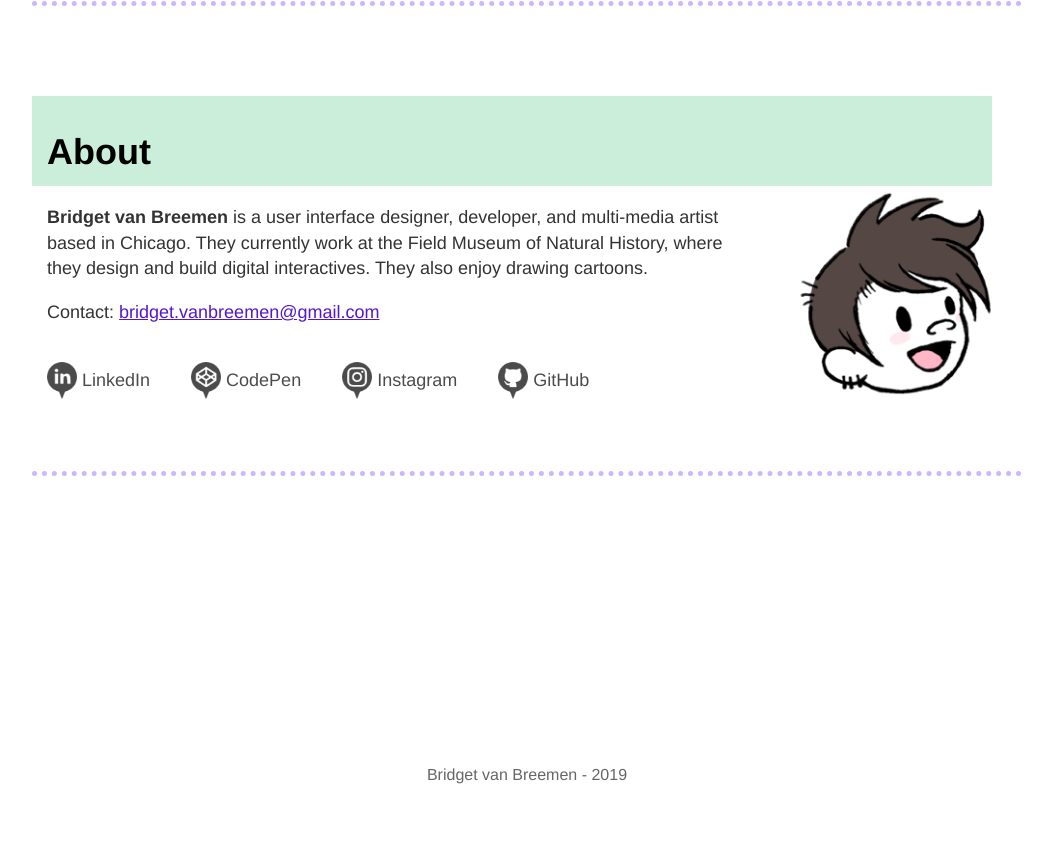
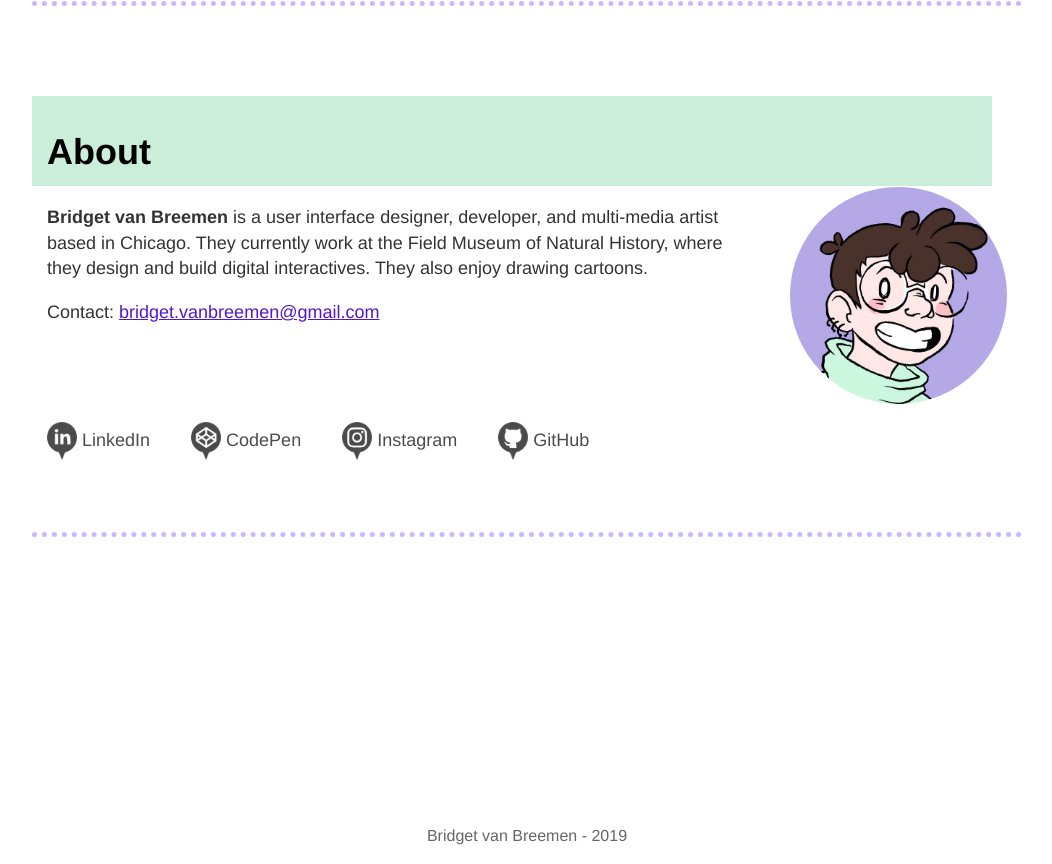
Before and after one commit to bvanbree/bvanbree.github.io, a website: page index.html in a window 1280 px wide. Shown: the part 6012-6876 px from the top of the page, without its empty margins (113-1165 px from the left). Before the commit the page ends 6815 px from the top, so only its background shows below. Drawn offline with nearby package versions, Linux system fonts and the light colour scheme.

Commit message:
self portrait update

```diff
--- a/index.html
+++ b/index.html
@@ -194,7 +194,12 @@
 					where they design and build digital interactives. They also enjoy drawing
 					cartoons.</p>
 				<p>Contact: <a href="mailto:bridget.vanbreemen@gmail.com">bridget.vanbreemen@gmail.com</a></p>
-
+			</div>
+			<div class="col-sm-3 col-xs-12">
+				<img class="self-portrait img-responsive center-block" src="src/img/avatar_2019.jpg"
+					alt="illustration of Bridget" />
+			</div>
+			<div class="col-md-12">
 				<div class="social">
 					<a href="https://www.linkedin.com/in/bridgetvanbreemen" class="fade">
 						<img src="src/img/linkedin.png" title="LinkedIn" />
@@ -214,10 +219,6 @@
 					</a>
 				</div>
 			</div>
-			<div class="col-sm-3 col-xs-12">
-				<img class="self-portrait img-responsive center-block" src="src/img/self-brownHair.png"
-					alt="illustration of Bridget" />
-			</div>
 		</div>
 
 		<div class="footer">
--- a/src/sass/base.scss
+++ b/src/sass/base.scss
@@ -120,6 +120,9 @@ header {
   color: $light-text-color;
 }
 
+.self-portrait {
+  border-radius: 50%;
+}
 .main-section {
   position: relative;
   width: 75%;
```
Also changed, not shown: dist/css/base.min.css, src/img/avatar_2019.jpg (added), src/img/self-brownHair.png (deleted), src/img/self.png (deleted).
